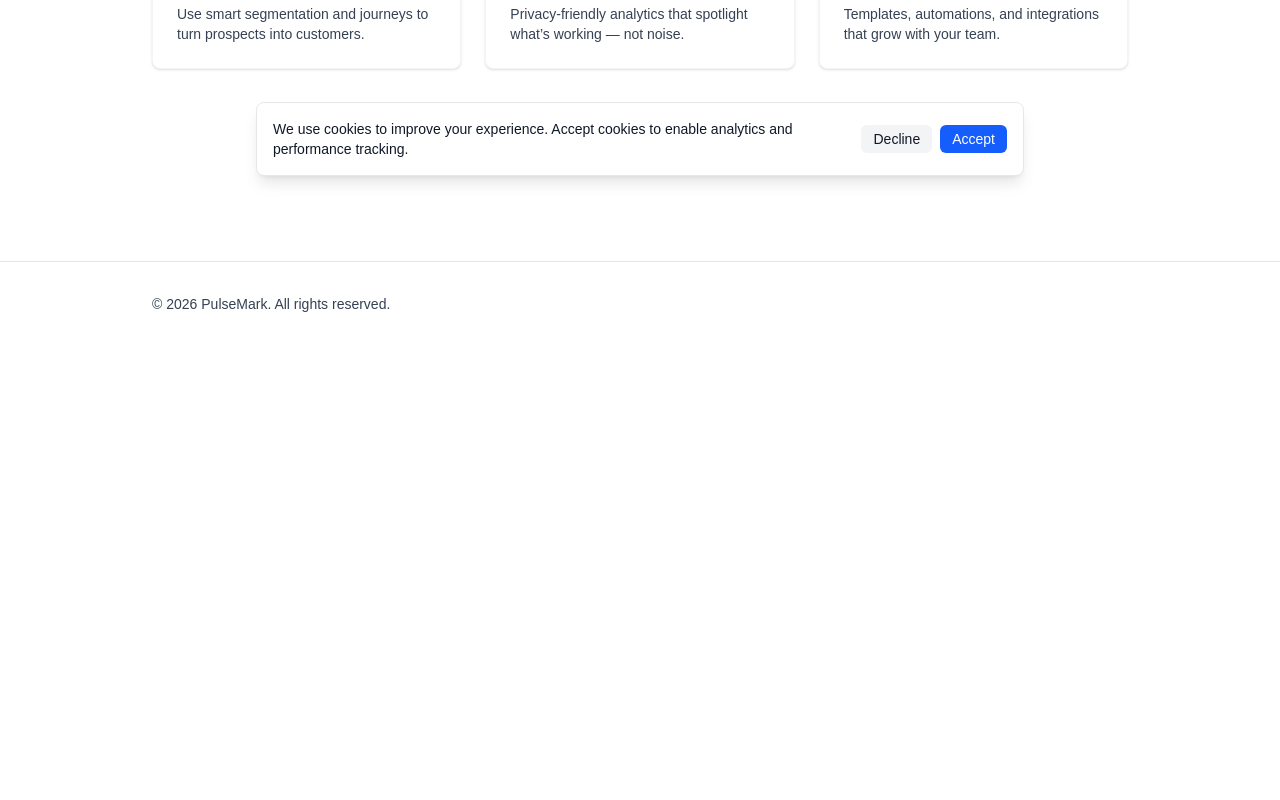
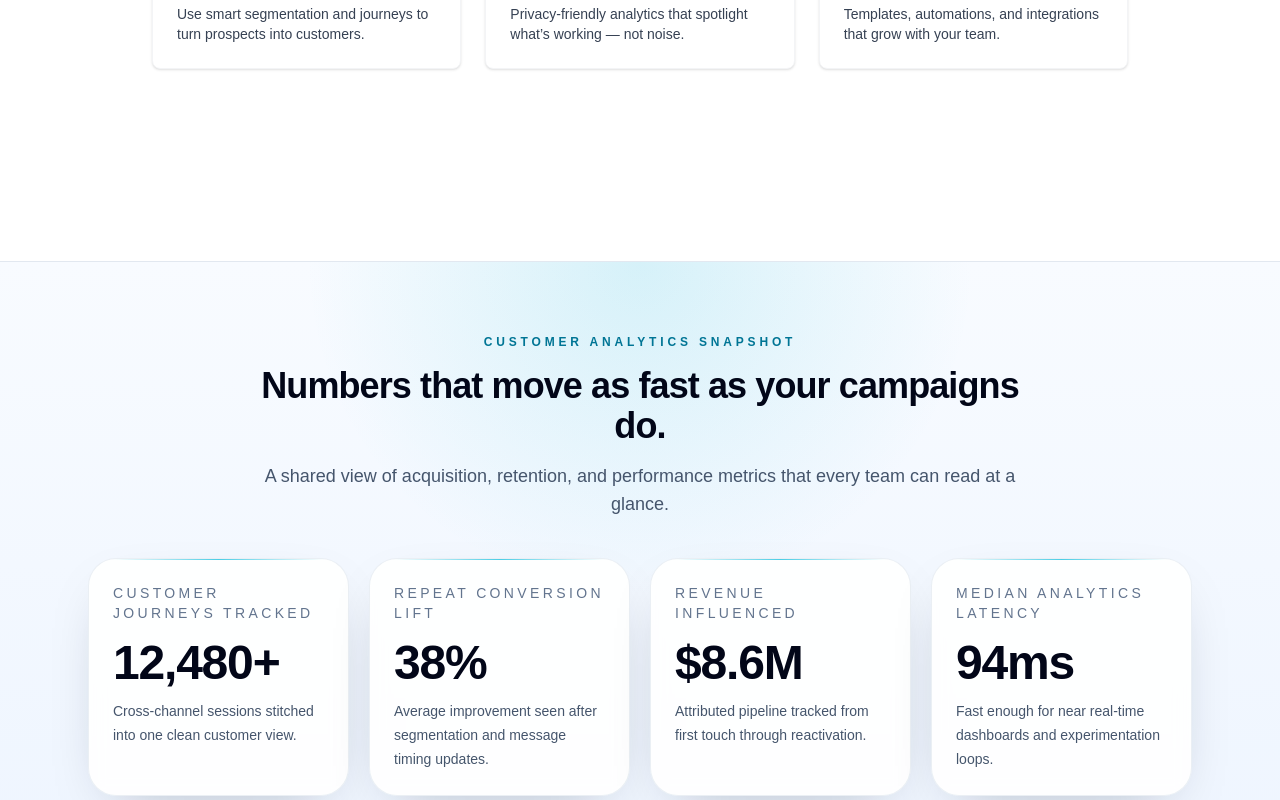
Before and after one commit to theSaiRohit/next-app-router-test, a Next.js app: page / in a window 1280 px wide. Shown: the part 600-1400 px from the top of the page. Before the commit the page ends 946 px from the top, so only its background shows below. Built offline with nearby package versions, Linux system fonts and the light colour scheme.

Commit message:
psuh framer motion package

```diff
--- a/app/layout.tsx
+++ b/app/layout.tsx
@@ -1,9 +1,8 @@
 import type { Metadata } from "next";
 import { Geist, Geist_Mono } from "next/font/google";
 import "./globals.css";
-import Script from "next/script";
-import CookieConsent from "../components/CookieConsent";
 import AnalyticsNotice from "../components/AnalyticsNotice";
+import AnimatedAnalyticsSection from "../components/AnimatedAnalyticsSection";
 
 const geistSans = Geist({
   variable: "--font-geist-sans",
@@ -76,6 +75,8 @@ optimeleon("init",true,true);`,
 
         <main className="min-h-[60vh]">{children}</main>
 
+  <AnimatedAnalyticsSection />
+
         <AnalyticsNotice />
 
         <footer className="border-t border-gray-200 dark:border-gray-800 py-8">
@@ -83,8 +84,6 @@ optimeleon("init",true,true);`,
             © {new Date().getFullYear()} PulseMark. All rights reserved.
           </div>
         </footer>
-
-        <CookieConsent />
       </body>
     </html>
   );
--- /dev/null
+++ b/components/AnimatedAnalyticsSection.tsx
@@ -0,0 +1,122 @@
+'use client';
+
+import { animate, motion, useInView } from 'framer-motion';
+import { useEffect, useRef, useState } from 'react';
+
+type Stat = {
+  label: string;
+  value: number;
+  prefix?: string;
+  suffix?: string;
+  decimals?: number;
+  detail: string;
+};
+
+const stats: Stat[] = [
+  {
+    label: 'Customer journeys tracked',
+    value: 12480,
+    suffix: '+',
+    detail: 'Cross-channel sessions stitched into one clean customer view.',
+  },
+  {
+    label: 'Repeat conversion lift',
+    value: 38,
+    suffix: '%',
+    detail: 'Average improvement seen after segmentation and message timing updates.',
+  },
+  {
+    label: 'Revenue influenced',
+    value: 8.6,
+    prefix: '$',
+    suffix: 'M',
+    decimals: 1,
+    detail: 'Attributed pipeline tracked from first touch through reactivation.',
+  },
+  {
+    label: 'Median analytics latency',
+    value: 94,
+    suffix: 'ms',
+    detail: 'Fast enough for near real-time dashboards and experimentation loops.',
+  },
+];
+
+function formatValue(value: number, decimals = 0) {
+  return new Intl.NumberFormat('en-US', {
+    minimumFractionDigits: decimals,
+    maximumFractionDigits: decimals,
+  }).format(value);
+}
+
+function AnimatedStat({ stat, index }: { stat: Stat; index: number }) {
+  const ref = useRef<HTMLDivElement | null>(null);
+  const isInView = useInView(ref, { once: true, margin: '-80px' });
+  const [displayValue, setDisplayValue] = useState(0);
+
+  useEffect(() => {
+    if (!isInView) {
+      return;
+    }
+
+    const controls = animate(0, stat.value, {
+      duration: 1.35,
+      delay: index * 0.1,
+      ease: [0.22, 1, 0.36, 1],
+      onUpdate(latest) {
+        setDisplayValue(latest);
+      },
+    });
+
+    return () => controls.stop();
+  }, [index, isInView, stat.value]);
+
+  return (
+    <motion.div
+      ref={ref}
+      initial={{ opacity: 0, y: 24 }}
+      whileInView={{ opacity: 1, y: 0 }}
+      viewport={{ once: true, amount: 0.35 }}
+      transition={{ duration: 0.55, delay: index * 0.08, ease: [0.22, 1, 0.36, 1] }}
+      className="relative overflow-hidden rounded-[28px] border border-slate-200/70 bg-white/90 p-6 shadow-[0_20px_60px_-30px_rgba(15,23,42,0.35)] backdrop-blur"
+    >
+      <div className="absolute inset-x-6 top-0 h-px bg-gradient-to-r from-transparent via-cyan-500 to-transparent opacity-70" />
+      <p className="text-sm font-medium uppercase tracking-[0.24em] text-slate-500">{stat.label}</p>
+      <p className="mt-4 text-4xl font-black tracking-tight text-slate-950 md:text-5xl">
+        {stat.prefix}
+        {formatValue(displayValue, stat.decimals)}
+        {stat.suffix}
+      </p>
+      <p className="mt-3 max-w-xs text-sm leading-6 text-slate-600">{stat.detail}</p>
+    </motion.div>
+  );
+}
+
+export default function AnimatedAnalyticsSection() {
+  return (
+    <section className="border-y border-slate-200 bg-[radial-gradient(circle_at_top,_rgba(6,182,212,0.14),_transparent_38%),linear-gradient(180deg,_#f8fbff_0%,_#eef5ff_100%)] py-18">
+      <div className="mx-auto max-w-6xl px-6">
+        <motion.div
+          initial={{ opacity: 0, y: 20 }}
+          whileInView={{ opacity: 1, y: 0 }}
+          viewport={{ once: true, amount: 0.4 }}
+          transition={{ duration: 0.5, ease: [0.22, 1, 0.36, 1] }}
+          className="mx-auto max-w-3xl text-center"
+        >
+          <p className="text-xs font-bold uppercase tracking-[0.32em] text-cyan-700">Customer analytics snapshot</p>
+          <h2 className="mt-4 text-3xl font-black tracking-tight text-slate-950 md:text-4xl">
+            Numbers that move as fast as your campaigns do.
+          </h2>
+          <p className="mt-4 text-base leading-7 text-slate-600 md:text-lg">
+            A shared view of acquisition, retention, and performance metrics that every team can read at a glance.
+          </p>
+        </motion.div>
+
+        <div className="mt-10 grid gap-5 md:grid-cols-2 xl:grid-cols-4">
+          {stats.map((stat, index) => (
+            <AnimatedStat key={stat.label} stat={stat} index={index} />
+          ))}
+        </div>
+      </div>
+    </section>
+  );
+}
--- a/components/CookieConsent.tsx
+++ /dev/null
@@ -1,50 +0,0 @@
-"use client";
-
-import { useEffect, useState } from "react";
-
-export default function CookieConsent() {
-  const [consent, setConsent] = useState<string | null>(null);
-
-  useEffect(() => {
-    try {
-      const val = localStorage.getItem("cookiesAccepted");
-      setConsent(val);
-    } catch (e) {
-      setConsent("false");
-    }
-  }, []);
-
-  if (consent !== null) return null;
-
-  const accept = () => {
-    localStorage.setItem("cookiesAccepted", "true");
-    setConsent("true");
-  };
-
-  const decline = () => {
-    localStorage.setItem("cookiesAccepted", "false");
-    setConsent("false");
-  };
-
-  return (
-    <div className="fixed bottom-6 left-1/2 z-50 w-[min(96%,48rem)] -translate-x-1/2 transform rounded-lg bg-white dark:bg-gray-900 border border-gray-200 dark:border-gray-700 p-4 shadow-lg flex items-center gap-4">
-      <div className="text-sm text-gray-900 dark:text-gray-100">
-        We use cookies to improve your experience. Accept cookies to enable analytics and performance tracking.
-      </div>
-      <div className="ml-auto flex gap-2">
-        <button
-          onClick={decline}
-          className="rounded-md px-3 py-1 text-sm bg-gray-100 hover:bg-gray-200 dark:bg-gray-800 dark:hover:bg-gray-700 text-gray-900 dark:text-gray-100"
-        >
-          Decline
-        </button>
-        <button
-          onClick={accept}
-          className="rounded-md px-3 py-1 text-sm bg-blue-600 text-white hover:bg-blue-700"
-        >
-          Accept
-        </button>
-      </div>
-    </div>
-  );
-}
--- a/package.json
+++ b/package.json
@@ -9,6 +9,7 @@
     "lint": "eslint"
   },
   "dependencies": {
+    "framer-motion": "^12.36.0",
     "next": "16.1.6",
     "react": "19.2.3",
     "react-dom": "19.2.3"
```
Also changed, not shown: 1 other file (tests, documents, lock files or other folders).
